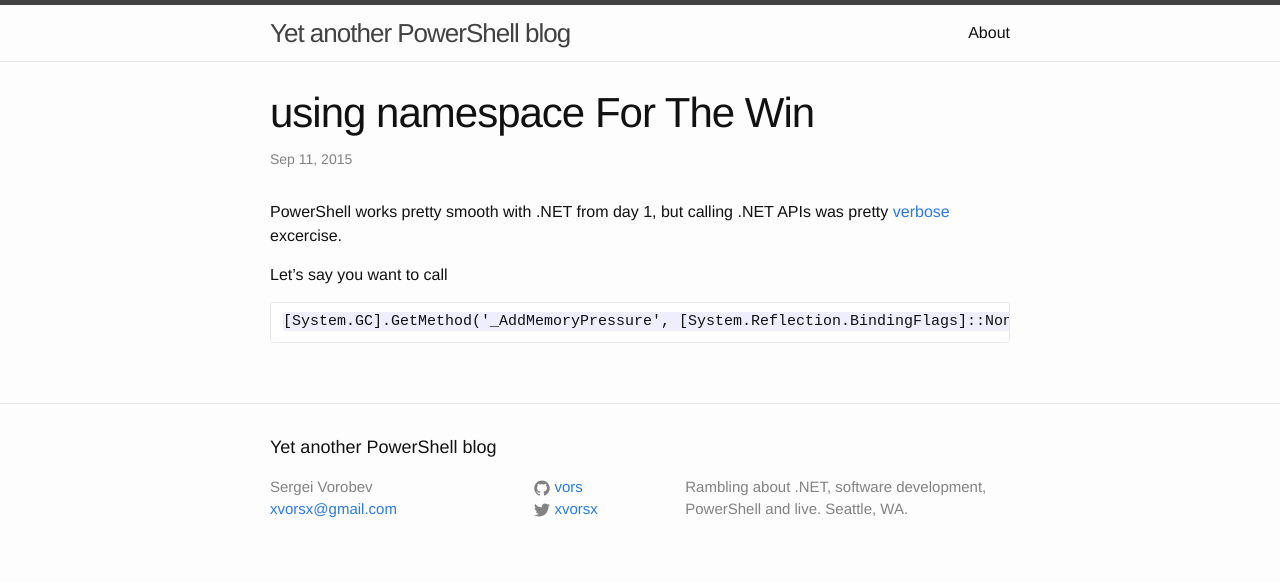
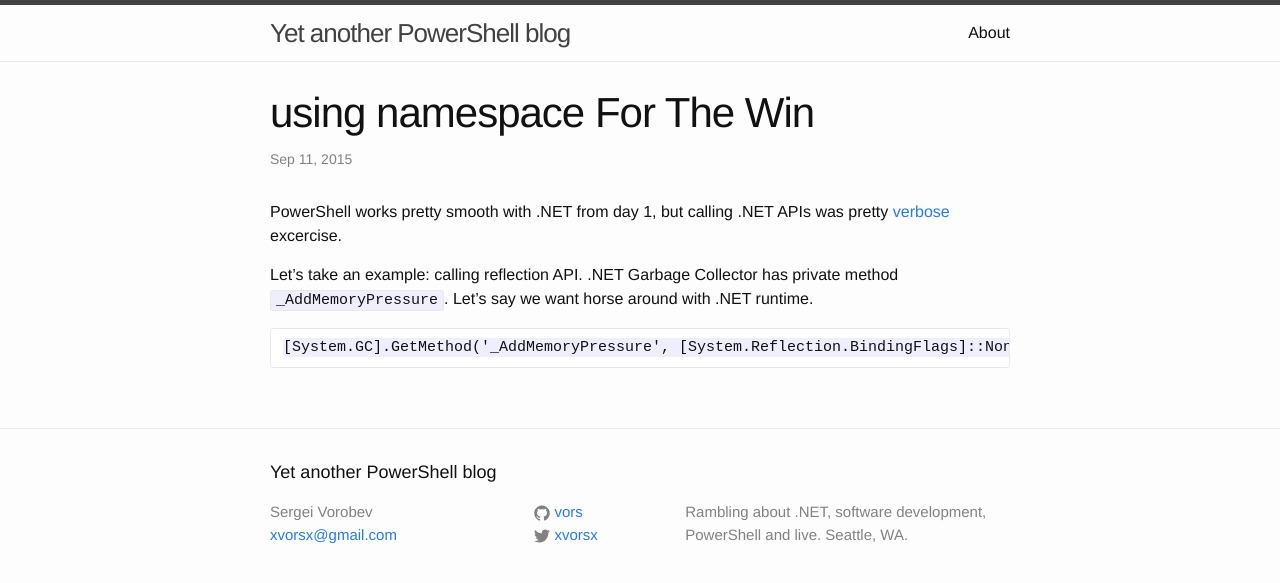
Before and after one commit to vors/vors.github.io, a Jekyll site: the page built from _posts/2015-09-11-using-namespace-for-the-win.markdown, in a window 1280 px wide. Shown: the top 583 px of the page. Built offline with Jekyll 4.4.1, drawn with Linux system fonts in a browser that asks for light colours.

Commit message:
Update 2015-09-11-using-namespace-for-the-win.markdown

````diff
--- a/_posts/2015-09-11-using-namespace-for-the-win.markdown
+++ b/_posts/2015-09-11-using-namespace-for-the-win.markdown
@@ -8,7 +8,10 @@ categories: [powershell, dsc]
 
 PowerShell works pretty smooth with .NET from day 1, but calling .NET APIs was pretty [verbose](http://serverfault.com/questions/74744/using-namespaces-in-powershell) excercise.
 
-Let's say you want to call
-```
+Let's take an example: calling reflection API.
+.NET Garbage Collector has private method `_AddMemoryPressure`.
+Let's say we want horse around with .NET runtime.
+
+~~~
 [System.GC].GetMethod('_AddMemoryPressure', [System.Reflection.BindingFlags]::NonPublic -bor [System.Reflection.BindingFlags]::Static).Invoke($null, [uint64]1)
-```
+~~~
````
